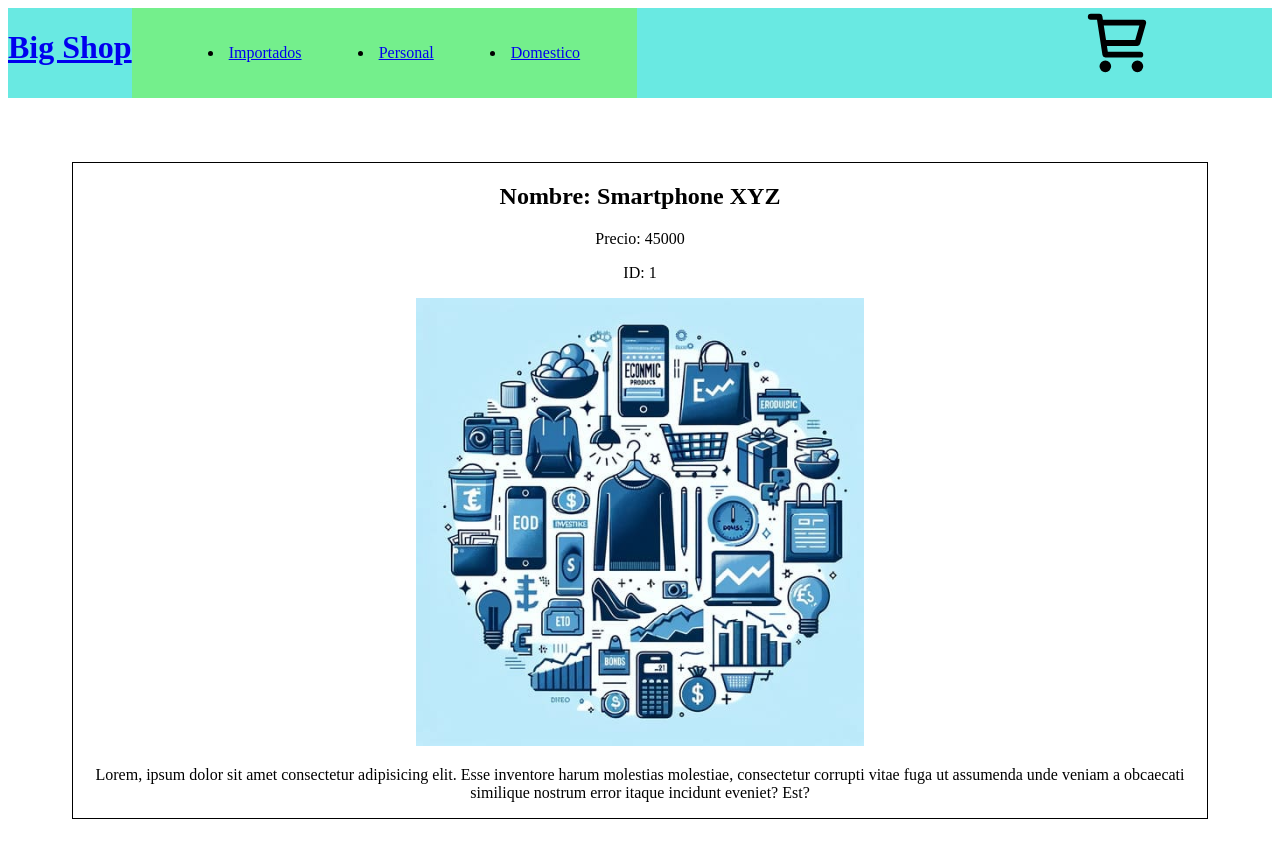
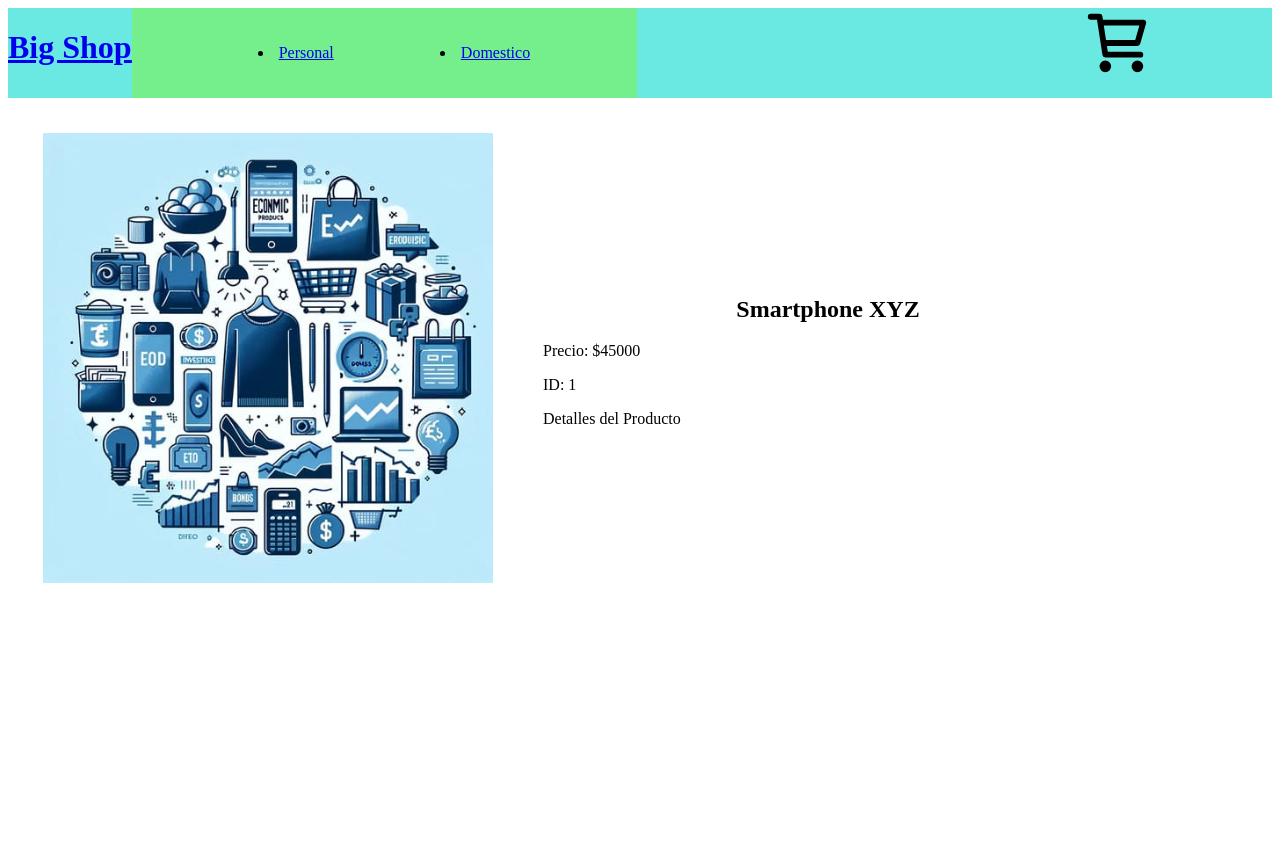
Before and after one commit to francosdp/ProyectoFinal-GattiCandelero, a React (Vite) app: page /item/1 in a window 1280 px wide. Shown: the top 858 px of the page. After the commit the page ends 800 px from the top, so only its background shows below. Built offline with nearby package versions, Linux system fonts and the light colour scheme.

Commit message:
navbar editada commit

```diff
--- a/src/asyncmock.js
+++ b/src/asyncmock.js
@@ -1,12 +1,12 @@
 const bigShopProductos = [
-    { id: "1", nombre: "Smartphone XYZ", precio: 45000, img: "/public/img/producto.jpg", idCat: "personal" },
-    { id: "2", nombre: "Laptop ABC", precio: 95000, img: "/public/img/producto.jpg", idCat: "personal" },
-    { id: "3", nombre: "Tablet DEF", precio: 30000, img: "/public/img/producto.jpg", idCat: "personal" },
-    { id: "4", nombre: "Auriculares inalámbricos", precio: 7500, img: "/public/img/producto.jpg", idCat: "personal" },
-    { id: "5", nombre: "Reloj inteligente GHI", precio: 27000, img: "/public/img/producto.jpg", idCat: "personal" },
-    { id: "6", nombre: "Televisor LED 50", precio: 120000, img: "/public/img/producto.jpg", idCat: "domestico" },
-    { id: "7", nombre: "Parlante Bluetooth", precio: 15000, img: "/public/img/producto.jpg", idCat: "domestico" },
-    { id: "8", nombre: "Cámara de seguridad", precio: 20000, img: "/public/img/producto.jpg", idCat: "domestico" }
+    { id: "1", nombre: "Smartphone XYZ", precio: 45000, img: "/public/img/producto.jpg", idCat: "personal", details: "Detalles del Producto" },
+    { id: "2", nombre: "Laptop ABC", precio: 95000, img: "/public/img/producto.jpg", idCat: "personal", details: "Detalles del Producto"  },
+    { id: "3", nombre: "Tablet DEF", precio: 30000, img: "/public/img/producto.jpg", idCat: "personal", details: "Detalles del Producto"  },
+    { id: "4", nombre: "Auriculares inalámbricos", precio: 7500, img: "/public/img/producto.jpg", idCat: "personal", details: "Detalles del Producto"  },
+    { id: "5", nombre: "Reloj inteligente GHI", precio: 27000, img: "/public/img/producto.jpg", idCat: "personal", details: "Detalles del Producto"  },
+    { id: "6", nombre: "Televisor LED 50", precio: 120000, img: "/public/img/producto.jpg", idCat: "domestico", details: "Detalles del Producto"  },
+    { id: "7", nombre: "Parlante Bluetooth", precio: 15000, img: "/public/img/producto.jpg", idCat: "domestico", details: "Detalles del Producto"  },
+    { id: "8", nombre: "Cámara de seguridad", precio: 20000, img: "/public/img/producto.jpg", idCat: "domestico" , details: "Detalles del Producto" }
 ];
 
 
--- a/src/componentes/Item/Item.jsx
+++ b/src/componentes/Item/Item.jsx
@@ -2,7 +2,7 @@ import { Link } from "react-router-dom"
 import './Item.css';
 
 
-const Item = ({id,nombre,precio,img}) => {
+const Item = ({id,nombre,precio,img,}) => {
   return (
     <div className='productCard'>
 <img src={img} alt={nombre} />
--- a/src/componentes/ItemDetail/ItemDetail.css
+++ b/src/componentes/ItemDetail/ItemDetail.css
@@ -1,9 +1,28 @@
-.productContainer{
-    text-align: center;
-    border: 1px solid black;
-    margin: 4rem;
+.productContainer {
+    display: flex;
+    flex-direction: row;
+    align-items: center;
+    padding: 20px;
+    margin: 15px;
 }
 
-.productContainer img{
-    width: 35vw;
+.productInfoContainer {
+    width: 600px;
+    margin-left: 20px;
+    padding-left: 15px;
 }
+
+.productInfoContainer h2 {
+    text-align: center;
+}
+
+.productInfoContainer p {
+
+    margin-left: 15px;
+
+}
+
+.productContainer img {
+    width: 450px;
+    height: 450px;
+}
--- a/src/componentes/ItemDetail/ItemDetail.jsx
+++ b/src/componentes/ItemDetail/ItemDetail.jsx
@@ -1,14 +1,18 @@
 import './ItemDetail.css';
 
 
-const ItemDetail = ({ id, nombre, precio, img }) => {
+const ItemDetail = ({ id, nombre, precio, img, details }) => {
     return (
         <div className='productContainer'>
-            <h2>Nombre: {nombre}</h2>
-            <p>Precio: {precio}</p>
+            <div className='productImg'>
+            <img src={img} alt= {nombre} />
+            </div>
+            <div className='productInfoContainer'>
+            <h2>{nombre}</h2>
+            <p>Precio: ${precio}</p>
             <p>ID: {id}</p>
-            <img src={img} alt= {nombre} />
-            <p>Lorem, ipsum dolor sit amet consectetur adipisicing elit. Esse inventore harum molestias molestiae, consectetur corrupti vitae fuga ut assumenda unde veniam a obcaecati similique nostrum error itaque incidunt eveniet? Est?</p>
+            <p>{details}</p>
+            </div>
         </div>
     )
 }
--- a/src/componentes/NavBar/NavBar.jsx
+++ b/src/componentes/NavBar/NavBar.jsx
@@ -5,13 +5,14 @@ const NavBar = () => {
     return (
         <header>
             <Link>
-                <h1>Big Shop</h1>
+                <h1>
+                    <NavLink to='/' >
+                        Big Shop
+                    </NavLink>
+                </h1>
             </Link>
             <nav>
                 <ul>
-                    <li>
-                        <NavLink to='/'>Importados</NavLink>
-                    </li>
                     <li>
                         <NavLink to='/categoria/personal'>Personal</NavLink>
                     </li>
```
